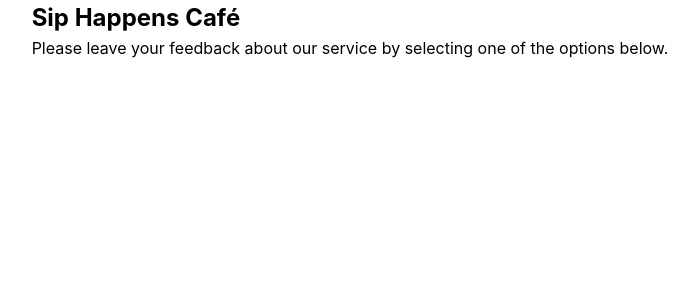
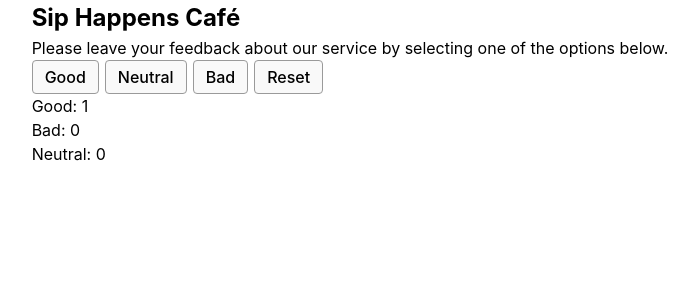
Before and after one commit to vrbprog/goit-react-hw-02, a React (Vite) app: page / in a window 1280 px wide. Shown: the top 300 px of the page, without its empty margins (290-986 px from the left). Built offline with nearby package versions, Linux system fonts and the light colour scheme.

Commit message:
Add base code

```diff
--- a/src/components/App.jsx
+++ b/src/components/App.jsx
@@ -1,10 +1,26 @@
 import Description from "./Description/Description";
+import Feedback from "./Feedback/Feedback";
+import Options from "./Options/Options";
 
 
 export default function App() {
+
+  const feedback = {
+    good: 1,
+    neutral: 0,
+    bad: 0
+  }
+
+
   return (
     <main>
       <Description />
+
+      <Options />
+
+      <Feedback
+        feed = {feedback}
+      />
     </main>
   );
 }
--- /dev/null
+++ b/src/components/Feedback/Feedback.jsx
@@ -0,0 +1,17 @@
+
+
+export default function Feedback({feed}) {
+
+    return (
+        <div>
+            {(feed.good + feed.bad + feed.neutral) === 0 ?
+                (<p>Not yet</p>) :
+                (<div>
+                    <p>Good: {feed.good}</p>
+                    <p>Bad: {feed.bad}</p>
+                    <p>Neutral: {feed.neutral}</p>
+                </div>)
+            }
+        </div>
+    )
+}
--- /dev/null
+++ b/src/components/Options/Options.jsx
@@ -0,0 +1,24 @@
+
+export default function Options() {
+
+    const handleClickGood = () => {
+        console.log("Good was clicked!!!");
+    }
+
+    const handleClickNeutral = () => {
+        console.log("Neutral was clicked!!!");
+    }
+
+    const handleClickBad = () => {
+        console.log("Bad was clicked!!!");
+    }
+
+    return (
+        <div>
+            <button onClick={handleClickGood}>Good</button>
+            <button onClick={handleClickNeutral}>Neutral</button>
+            <button onClick={handleClickBad}>Bad</button>
+            <button>Reset</button>
+        </div>
+    )
+}
--- a/src/index.css
+++ b/src/index.css
@@ -66,9 +66,10 @@
 }
 
 button {
-    border-radius: 8px;
-    border: 1px solid transparent;
-    padding: 0.6em 1.2em;
+    border-radius: 4px;
+    border: 1px solid #9a9a9a;
+    margin-right: 6px;
+    padding: 6px 12px;
     font-size: 1em;
     font-weight: 500;
     font-family: inherit;
@@ -100,5 +101,5 @@
 main {
     display: flex;
     flex-direction: column;
-    align-items: center;
+    /* align-items: center; */
 }
```
Also changed, not shown: src/components/Feedback/Feedback.module.css (added), src/components/Options/Options.module.css (added).
